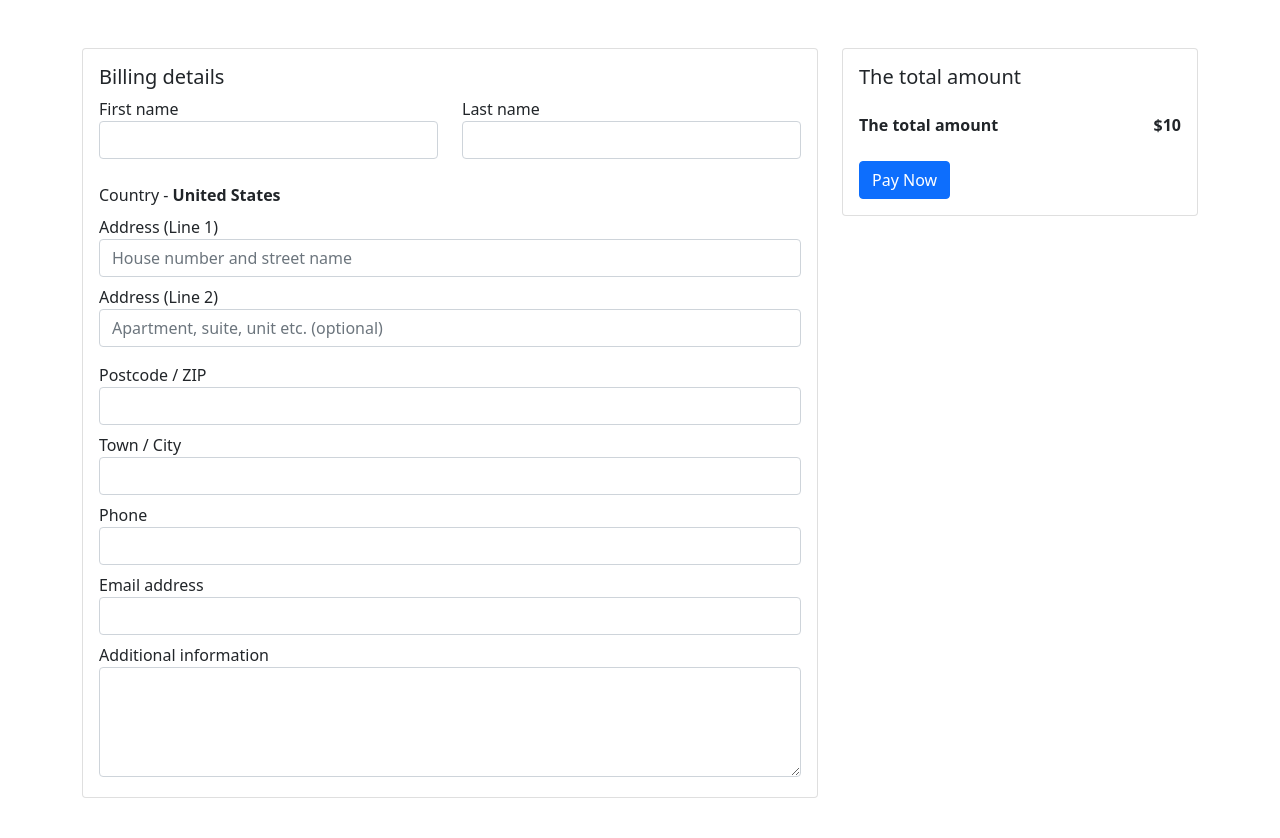
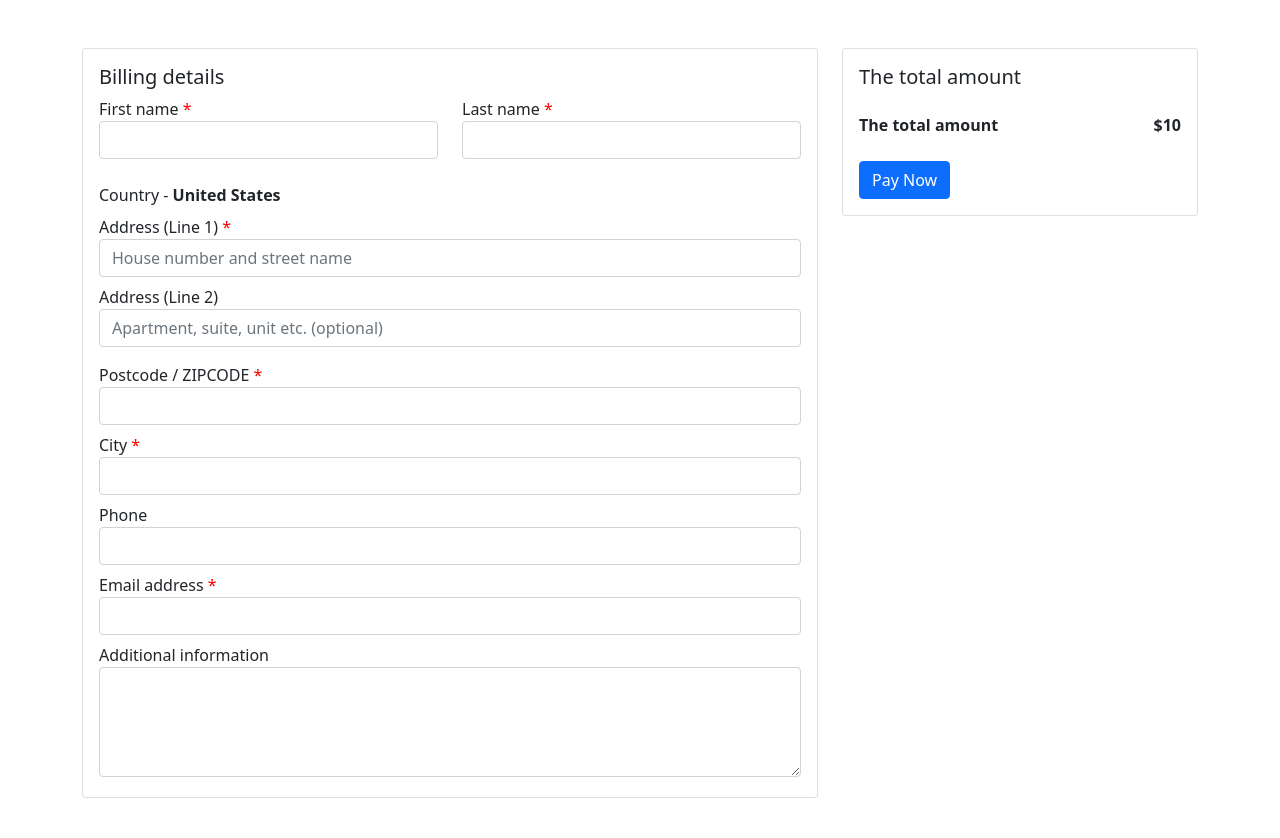
Before and after one commit to dmdiner/DmDinerCapstone, a Spring app: page /checkout in a window 1280 px wide. Shown: the part 66-904 px from the top of the page. Run offline with Thymeleaf, Linux system fonts and the light colour scheme; the template is opened without the code that fills it: most values are stand-ins (such as "Sample title", 1, 10 or a date in 2020); data that the repository does not hold is empty.

Commit message:
Bit of adjusting

```diff
--- a/src/main/java/com/ZooFood/Diner_David_ZooFood_CaseStudy/controller/CartController.java
+++ b/src/main/java/com/ZooFood/Diner_David_ZooFood_CaseStudy/controller/CartController.java
@@ -53,7 +53,6 @@ public class CartController {
         model.addAttribute("total", Data.cart.stream().mapToDouble(Product::getPrice).sum());
         model.addAttribute("cart", Data.cart);
         Data.cart.clear();
-
         return "orderSent";
     }
 }
--- a/src/main/resources/templates/checkout.html
+++ b/src/main/resources/templates/checkout.html
@@ -63,13 +63,13 @@
                         <div class="row">
                             <div class="col-lg-6">
                                 <div class="md-form md-outline mb-0 mb-lg-4">
-                                    <label for="firstName">First name</label>
+                                    <label for="firstName">First name <span style="color:#ff0000">*</span></label>
                                     <input type="text" id="firstName" required class="form-control mb-0 mb-lg-2">
                                 </div>
                             </div>
                             <div class="col-lg-6">
                                 <div class="md-form md-outline">
-                                    <label for="lastName">Last name</label>
+                                    <label for="lastName">Last name <span style="color:#ff0000">*</span></label>
                                     <input type="text" id="lastName" required class="form-control">
                                 </div>
                             </div>
@@ -80,7 +80,7 @@
                             </div>
                         </div>
                         <div class="md-form md-outline mt-2">
-                            <label for="form14">Address (Line 1)</label>
+                            <label for="form14">Address (Line 1) <span style="color:#ff0000">*</span></label>
                             <input type="text" required id="form14" placeholder="House number and street name"
                                    class="form-control">
                         </div>
@@ -90,11 +90,11 @@
                                    class="form-control">
                         </div>
                         <div class="md-form md-outline mt-3">
-                            <label for="form16">Postcode / ZIP</label>
+                            <label for="form16">Postcode / ZIPCODE <span style="color:#ff0000">*</span></label>
                             <input type="text" maxlength="6" minlength="6" required id="form16" class="form-control">
                         </div>
                         <div class="md-form md-outline mt-2">
-                            <label for="form17">Town / City</label>
+                            <label for="form17">City <span style="color:#ff0000">*</span></label>
                             <input type="text" required id="form17" class="form-control">
                         </div>
                         <div class="md-form md-outline mt-2">
@@ -103,7 +103,7 @@
                                    class="form-control">
                         </div>
                         <div class="md-form md-outline mt-2">
-                            <label for="form19">Email address</label>
+                            <label for="form19">Email address <span style="color:#ff0000">*</span></label>
                             <input type="email" required id="form19" class="form-control">
                         </div>
                         <div class="md-form md-outline mt-2">
--- a/src/main/resources/templates/orderSent.html
+++ b/src/main/resources/templates/orderSent.html
@@ -71,8 +71,7 @@
                 <div class="col-lg-4">
                     <div class="card mb-4">
                         <div class="card-body">
-                            <h5 class="mb-3">The total amount <span><strong>$<span
-                                    th:text="${total}"></span></strong></span></h5>
+                            <h5 class="mb-3">The total amount <span><strong>$<span th:text="${total}"></span></strong></span></h5>
                             <ul class="list-group list-group-flush">
                                 <li class="list-group-item d-flex justify-content-between align-items-center border-0 px-0 mb-3">
                                     <div>
```
